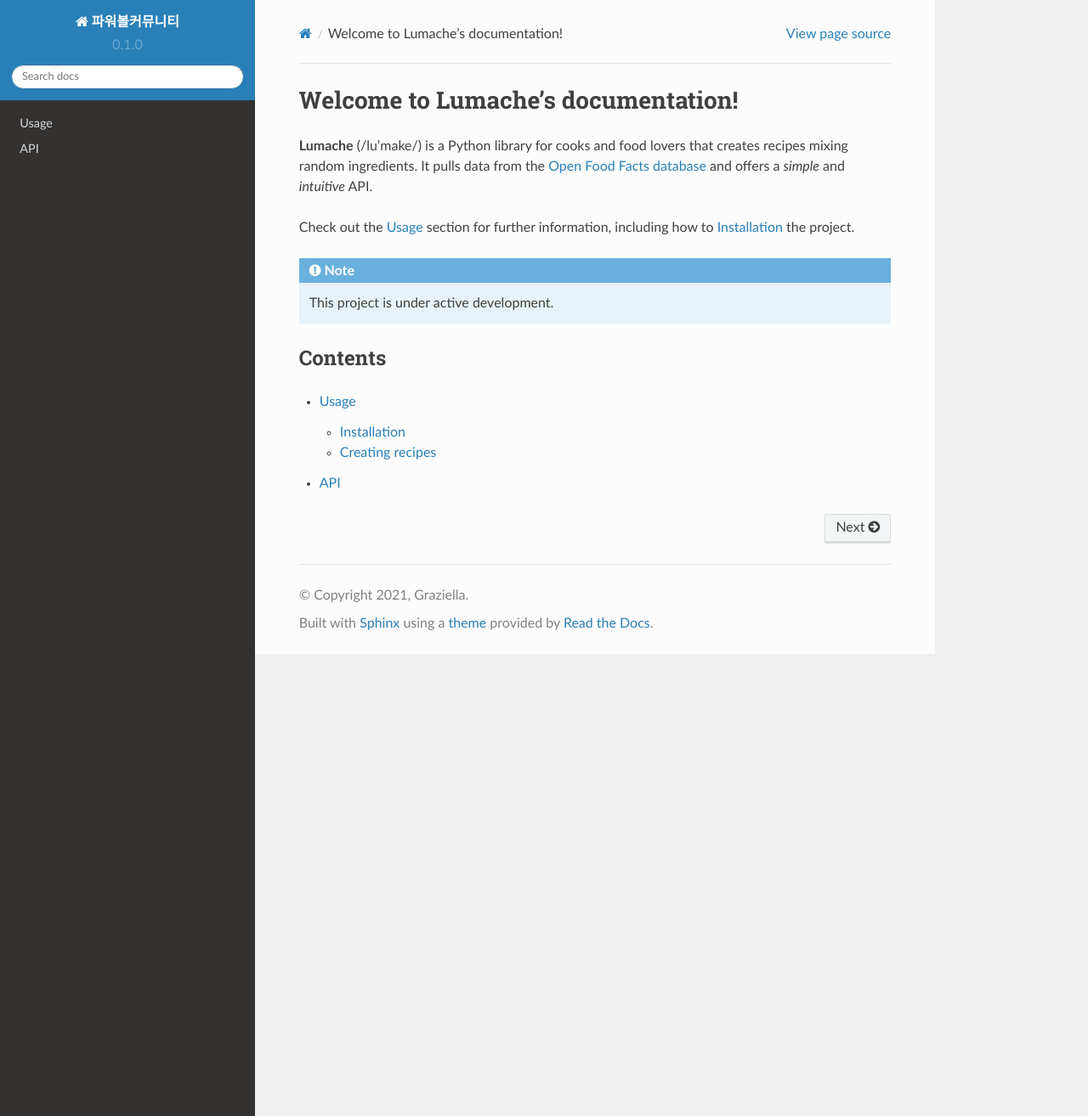
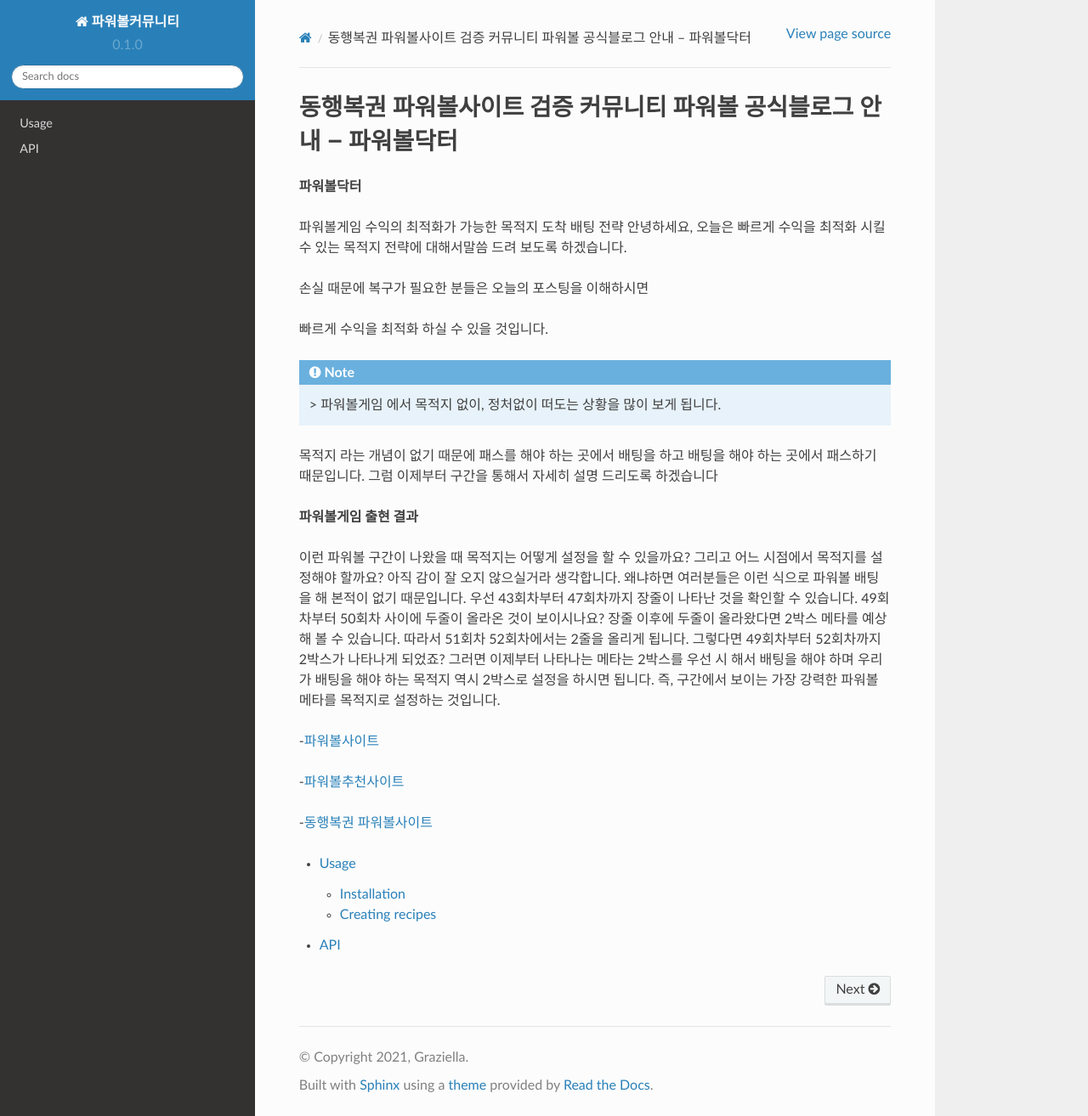
Before and after one commit to sinage3080/template101, a Sphinx documentation site: the page built from docs/source/index.rst, in a window 1280 px wide and 1314 px high. Shown: the whole window at 85% size. Built offline with Sphinx 7.4.7 and the Read the Docs theme 2.0.0, drawn with Linux system fonts in a browser that asks for light colours.

Commit message:
Update index.rst

```diff
--- a/docs/source/index.rst
+++ b/docs/source/index.rst
@@ -1,20 +1,44 @@
-Welcome to Lumache's documentation!
+동행복권 파워볼사이트 검증 커뮤니티  파워볼 공식블로그 안내 – 파워볼닥터
 ===================================
 
-**Lumache** (/lu'make/) is a Python library for cooks and food lovers
-that creates recipes mixing random ingredients.
-It pulls data from the `Open Food Facts database <https://world.openfoodfacts.org/>`_
-and offers a *simple* and *intuitive* API.
+**파워볼닥터**
 
-Check out the :doc:`usage` section for further information, including
-how to :ref:`installation` the project.
+파워볼게임 수익의 최적화가 가능한 목적지 도착 배팅 전략
+안녕하세요, 오늘은 빠르게 수익을 최적화 시킬 수 있는 목적지
+전략에 대해서말씀 드려 보도록 하겠습니다.
+
+손실 때문에 복구가 필요한 분들은 오늘의 포스팅을 이해하시면
+
+빠르게 수익을 최적화 하실 수 있을 것입니다.
 
 .. note::
 
-   This project is under active development.
+  > 파워볼게임 에서 목적지 없이, 정처없이 떠도는 상황을 많이 보게 됩니다.
+목적지 라는 개념이 없기 때문에 패스를 해야 하는 곳에서 배팅을 하고
+배팅을 해야 하는 곳에서 패스하기 때문입니다.
+그럼 이제부터 구간을 통해서 자세히 설명 드리도록 하겠습니다
 
-Contents
---------
+
+**파워볼게임 출현 결과**
+
+이런 파워볼 구간이 나왔을 때 목적지는 어떻게 설정을 할 수 있을까요?
+그리고 어느 시점에서 목적지를 설정해야 할까요?
+아직 감이 잘 오지 않으실거라 생각합니다.
+왜냐하면 여러분들은 이런 식으로 파워볼 배팅을 해 본적이 없기 때문입니다.
+우선 43회차부터 47회차까지 장줄이 나타난 것을 확인할 수 있습니다.
+49회차부터 50회차 사이에 두줄이 올라온 것이 보이시나요?
+장줄 이후에 두줄이 올라왔다면 2박스 메타를 예상해 볼 수 있습니다.
+따라서 51회차 52회차에서는 2줄을 올리게 됩니다.
+그렇다면 49회차부터 52회차까지 2박스가 나타나게 되었죠?
+그러면 이제부터 나타나는 메타는 2박스를 우선 시 해서 배팅을 해야 하며
+우리가 배팅을 해야 하는 목적지 역시 2박스로 설정을 하시면 됩니다.
+즉, 구간에서 보이는 가장 강력한 파워볼 메타를 목적지로 설정하는 것입니다.
+
+-`파워볼사이트 <https://systemsacademy.io/>`_
+
+-`파워볼추천사이트 <https://wmpro.io/>`_
+
+-`동행복권 파워볼사이트 <https://systemsacademy.io/>`_
 
 .. toctree::
 
```
